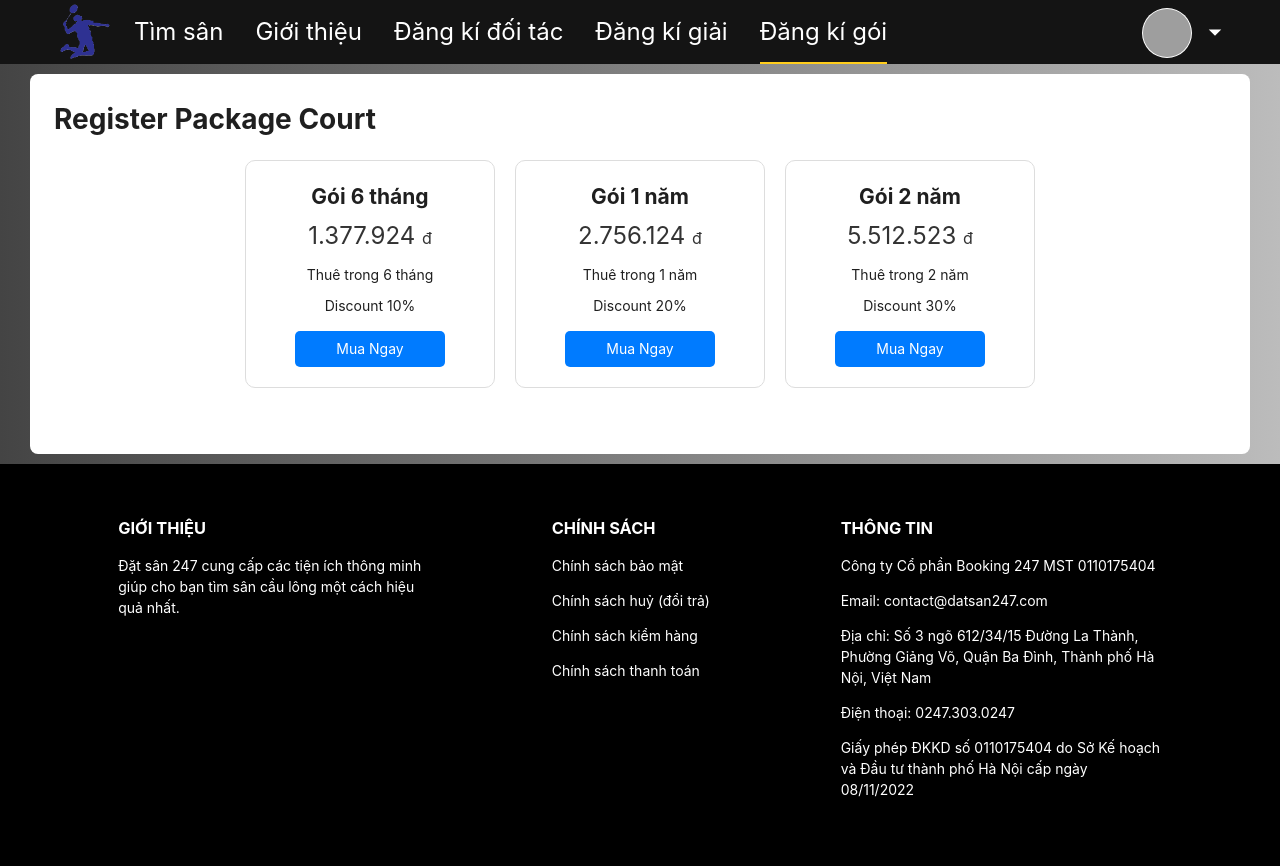
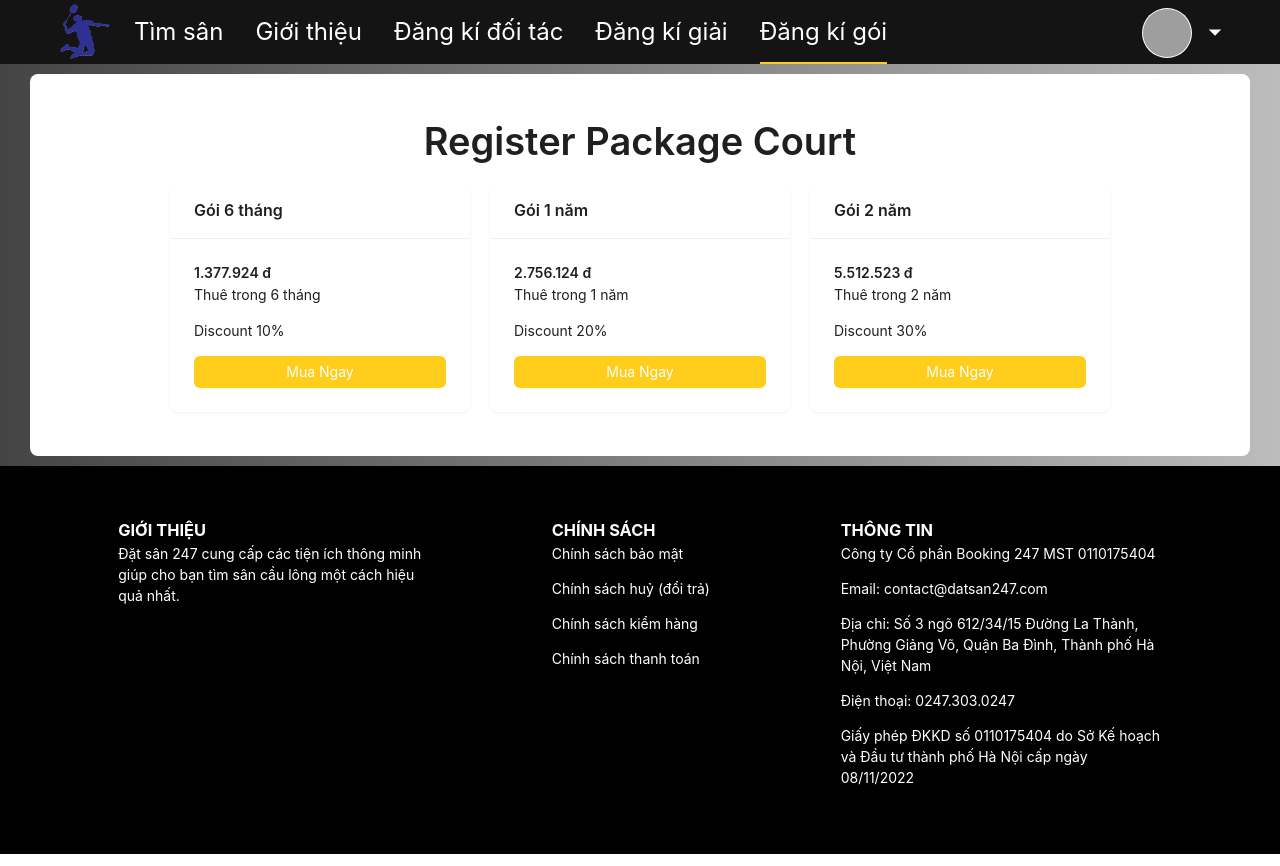
Before and after one commit to BenSkye/Web_Booking_Courts, a React (Vite) app: page /registerPackageCourt in a window 1280 px wide. Built offline with nearby package versions, Linux system fonts and the light colour scheme; grey boxes are pictures that could not be loaded.

Commit message:
dang ky goi

```diff
--- a/package.json
+++ b/package.json
@@ -11,7 +11,7 @@
     "test": "jest"
   },
   "dependencies": {
-    "antd": "^5.17.2",
+    "antd": "^5.17.3",
     "axios": "^1.7.0",
     "dayjs": "^1.11.11",
     "moment": "^2.30.1",
--- a/src/components/registerPackageCourt/RegisterPackageCourt.module.css
+++ /dev/null
@@ -1,53 +0,0 @@
-.packageContainer {
-    display: flex;
-    justify-content: center;
-    flex-wrap: wrap;
-    gap: 20px;
-    margin: 20px;
-}
-
-.package {
-    background-color: #fff;
-    border: 1px solid #ddd;
-    border-radius: 10px;
-    padding: 20px;
-    width: 250px;
-    text-align: center;
-    display: flex;
-    flex-direction: column;
-    justify-content: space-between;
-}
-
-.package h2 {
-    margin-top: 0;
-}
-
-.price {
-    font-size: 24px;
-    color: #333;
-}
-
-.price span {
-    font-size: 16px;
-}
-
-.package p {
-    margin: 5px 0;
-}
-
-.button {
-    background-color: #007bff;
-    color: #fff;
-    border: none;
-    padding: 10px 20px;
-    border-radius: 5px;
-    cursor: pointer;
-    width: 100%;
-    max-width: 150px;
-    margin: 10px auto 0;
-    display: block;
-}
-
-.button:hover {
-    background-color: #0056b3;
-}
--- a/src/components/registerPackageCourt/index.jsx
+++ b/src/components/registerPackageCourt/index.jsx
@@ -1,33 +1,35 @@
-import styles from './RegisterPackageCourt.module.css';
+import React from 'react';
+import { Card, Button, Typography } from 'antd';
+import "antd/dist/reset.css";
 
+const { Title, Text } = Typography;
 
-export default function RegisterPackageCourt() {
+const RegisterPackageCourt = () => {
   return (
-    <div>
-      <h1>Register Package Court</h1>
-      <div className={styles.packageContainer}>
-        <div className={styles.package}>
-          <h2>Gói 6 tháng</h2>
-          <p className={styles.price}>1.377.924 <span>đ</span></p>
+    <div style={{ padding: '20px' }}>
+      <Title level={1} style={{ textAlign: 'center' }}>Register Package Court</Title>
+      <div style={{ display: 'flex', justifyContent: 'center', flexWrap: 'wrap', gap: '20px' }}>
+        <Card title="Gói 6 tháng" bordered={false} style={{ width: 300 }}>
+          <Text strong className="price">1.377.924 <span>đ</span></Text>
           <p>Thuê trong 6 tháng</p>
           <p>Discount 10%</p>
-          <button className={styles.button}>Mua Ngay</button>
-        </div>
-        <div className={styles.package}>
-          <h2>Gói 1 năm</h2>
-          <p className={styles.price}>2.756.124 <span>đ</span></p>
+          <Button type="primary" block>Mua Ngay</Button>
+        </Card>
+        <Card title="Gói 1 năm" bordered={false} style={{ width: 300 }}>
+          <Text strong className="price">2.756.124 <span>đ</span></Text>
           <p>Thuê trong 1 năm</p>
           <p>Discount 20%</p>
-          <button className={styles.button}>Mua Ngay</button>
-        </div>
-        <div className={styles.package}>
-          <h2>Gói 2 năm</h2>
-          <p className={styles.price}>5.512.523 <span>đ</span></p>
+          <Button type="primary" block>Mua Ngay</Button>
+        </Card>
+        <Card title="Gói 2 năm" bordered={false} style={{ width: 300 }}>
+          <Text strong className="price">5.512.523 <span>đ</span></Text>
           <p>Thuê trong 2 năm</p>
           <p>Discount 30%</p>
-          <button className={styles.button}>Mua Ngay</button>
-        </div>
+          <Button type="primary" block>Mua Ngay</Button>
+        </Card>
       </div>
     </div>
   );
 };
+
+export default RegisterPackageCourt;
```
Also changed, not shown: 1 other file (tests, documents, lock files or other folders).
